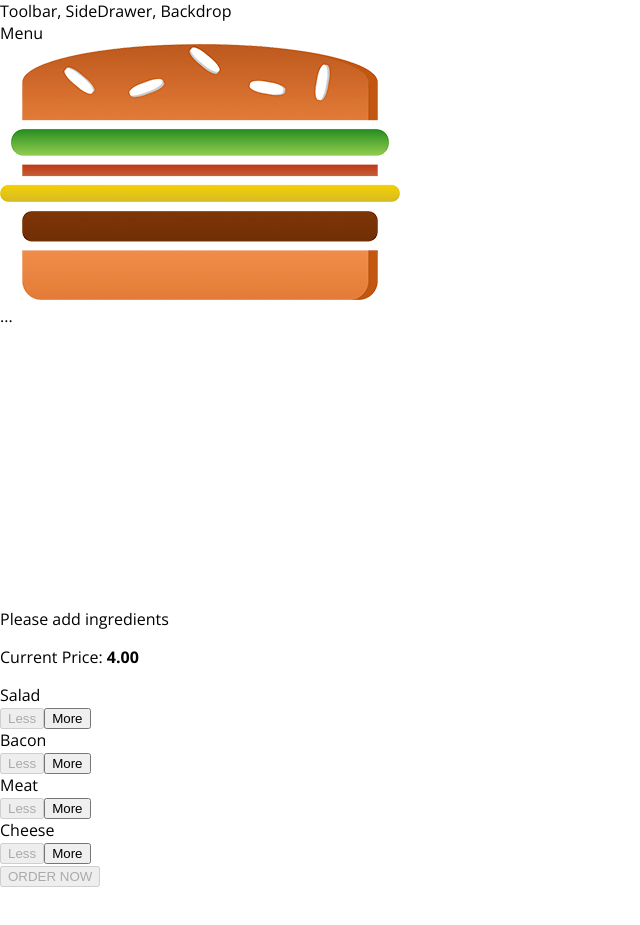
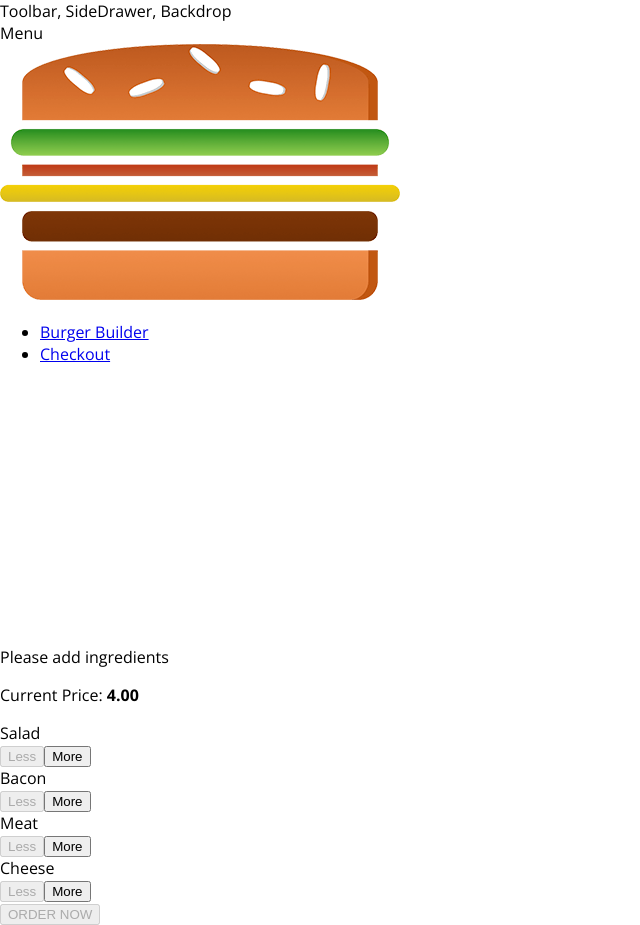
Before and after one commit to dotslashf/react-complete-guide, a React app: page / in a window 1280 px wide. Shown: the whole page, without its empty margins (0-640 px from the left). Before the commit the page ends 887 px from the top, so only its background shows below. Built offline with nearby package versions, Linux system fonts and the light colour scheme.

Commit message:
add nav items

```diff
--- /dev/null
+++ b/src/components/Navigation/NavigationItems/NavigationItem/NavigationItem.css
@@ -0,0 +1,25 @@
+.NavigationItem {
+  margin: 0;
+  box-sizing: border-box;
+  display: flex;
+  height: 100%;
+  align-items: center;
+}
+
+.NavigationItem a {
+  color: white;
+  text-decoration: none;
+  height: 100%;
+  padding: 16px 10px;
+  border-bottom: 4px solid transparent;
+  box-sizing: border-box;
+  display: block;
+}
+
+.NavigationItem a:hover,
+.NavigationItem a:active,
+.NavigationItem a.active {
+  background-color: #bf5c2c;
+  border-bottom: 4px solid #40a4c8;
+  color: white;
+}
--- /dev/null
+++ b/src/components/Navigation/NavigationItems/NavigationItem/NavigationItem.js
@@ -0,0 +1,13 @@
+import React from 'react';
+
+import classes from './NavigationItem.css';
+
+const navigationItem = props => (
+  <li className={classes.NavigationItem}>
+    <a href={props.link} className={props.active ? props.active : null}>
+      {props.children}
+    </a>
+  </li>
+);
+
+export default navigationItem;
--- /dev/null
+++ b/src/components/Navigation/NavigationItems/NavigationItems.css
@@ -0,0 +1,8 @@
+.NavigationItems {
+  margin: 0;
+  padding: 0;
+  list-style: none;
+  display: flex;
+  align-items: center;
+  height: 100%;
+}
--- /dev/null
+++ b/src/components/Navigation/NavigationItems/NavigationItems.js
@@ -0,0 +1,15 @@
+import React from 'react';
+
+import classes from './NavigationItems.css';
+import NavigationItem from './NavigationItem/NavigationItem';
+
+const navigationItems = () => (
+  <ul className={classes.NavigationItems}>
+    <NavigationItem link="/" active>
+      Burger Builder
+    </NavigationItem>
+    <NavigationItem link="/">Checkout</NavigationItem>
+  </ul>
+);
+
+export default navigationItems;
--- a/src/components/Navigation/Toolbar/Toolbar.js
+++ b/src/components/Navigation/Toolbar/Toolbar.js
@@ -2,12 +2,15 @@ import React from 'react';
 
 import classes from './Toolbar.css';
 import Logo from '../../Logo/Logo';
+import NavigationItems from '../NavigationItems/NavigationItems';
 
 const toolbar = props => (
   <header className={classes.Toolbar}>
     <div>Menu</div>
     <Logo />
-    <nav>...</nav>
+    <nav>
+      <NavigationItems />
+    </nav>
   </header>
 );
 
```
